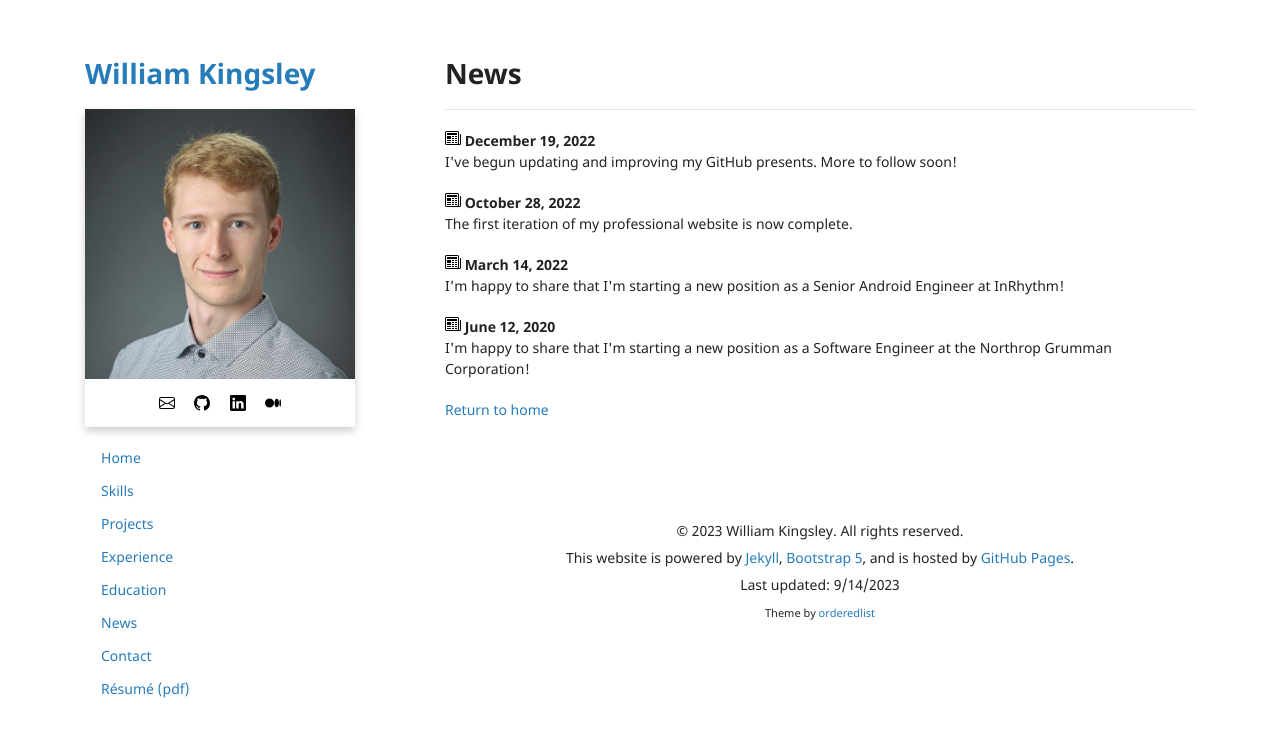
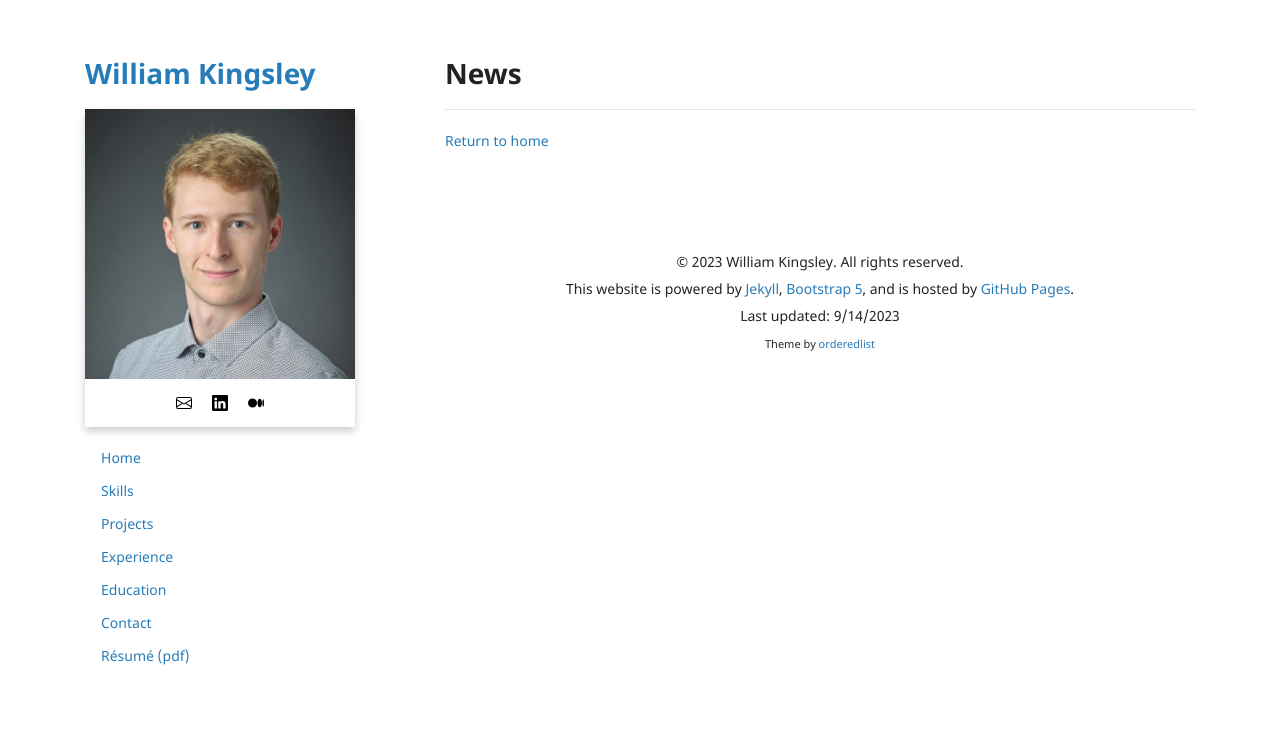
Before and after one commit to data-programmer/data-programmer.github.io, a Jekyll site: the page built from news.md, in a window 1280 px wide. Shown: the top 737 px of the page. Built offline with Jekyll 4.4.1, drawn with Linux system fonts in a browser that asks for light colours; our own code applies the rules of GitHub Pages for plain Markdown files.

Commit message:
Removing news for now

```diff
--- a/_data/news.yml
+++ /dev/null
@@ -1,19 +0,0 @@
-- news: "I'm happy to share that I'm starting a new position as a Senior Mobile Developer at care.ai!"
-  date: "January 2, 2023"
-  show: false
-
-- news: "I've begun updating and improving my GitHub presents. More to follow soon!"
-  date: "December 19, 2022"
-  show: true
-
-- news: "The first iteration of my professional website is now complete."
-  date: "October 28, 2022"
-  show: true
-
-- news: "I'm happy to share that I'm starting a new position as a Senior Android Engineer at InRhythm!"
-  date: "March 14, 2022"
-  show: true
-
-- news: "I'm happy to share that I'm starting a new position as a Software Engineer at the Northrop Grumman Corporation!"
-  date: "June 12, 2020"
-  show: true
--- a/_data/settings.yml
+++ b/_data/settings.yml
@@ -13,13 +13,11 @@ nav:
   - {name: "Projects", url: "../#projects" }
   - {name: "Experience", url: "../#work" }
   - {name: "Education", url: "../#education"}
-  - {name: "News", url: "/news.html"}
   - {name: "Contact", url: "/contact.html" }
   - {name: "Résumé (pdf)", url: "/resume.pdf"}
 
 social:
   - {url: "/assets/icons/envelope.svg", link: 'mailto:williamikingsley@outlook.com'}
-  - {url: "/assets/icons/github.svg", link: 'https://github.com/data-programmer'}
   - {url: "/assets/icons/linkedin.svg", link: 'https://www.linkedin.com/in/williamkingsley'}
 # - {url: "/assets/icons/upwork.svg", link: 'https://www.upwork.com/freelancers/~0159acf9894d5af75e'}
   - {url: "/assets/icons/medium.svg", link: 'https://medium.com/@williamkingsley'}
--- a/_data/skills.yml
+++ b/_data/skills.yml
@@ -41,7 +41,7 @@ technologies:
     - tech: "Mockk"
     - tech: "JUnit"
     - tech: "Espresso"
-    - tech: "KMM"
+    - tech: "KMP"
     - tech: "SQLDelight"
     - tech: "Ktor"
     - tech: "Wear OS"
```
